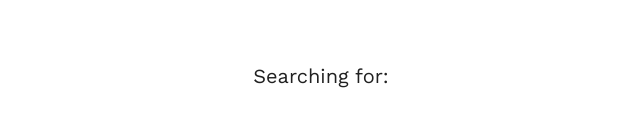
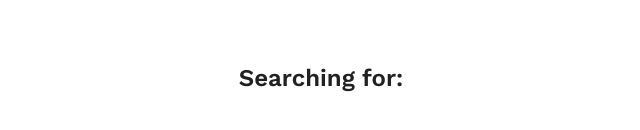
Before and after one commit to reginabattle/random-dad-jokes, a React (Create React App) app: page / in a window 1280 px wide. Shown: the part 304-434 px from the top of the page, without its empty margins (319-959 px from the left). Built offline with nearby package versions, Linux system fonts and the light colour scheme; the HTML template or start-up script is replaced by a standard one.

Commit message:
Update search results header

```diff
--- a/src/App.js
+++ b/src/App.js
@@ -65,7 +65,7 @@ class App extends Component {
           <button onClick={this.onTellJoke} disabled={this.state.isFetchingJoke}>Tell joke</button>
         </form>
 
-        <p>Searching for: {this.state.searchQuery}</p>
+        <h2>Searching for: {this.state.searchQuery}</h2>
 
         <ul className="joke__list">
           {this.state.jokes.map(item => <li className="joke">{item.joke}</li>)}
```
